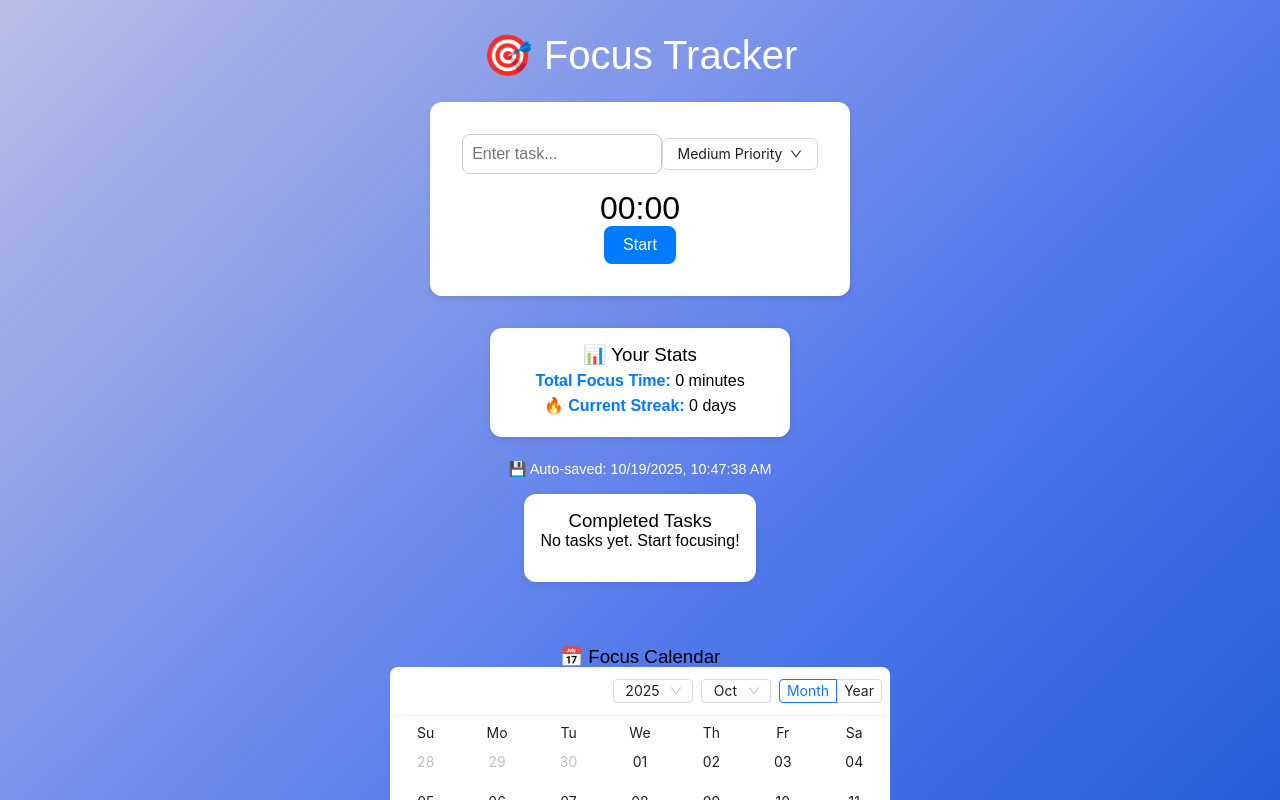
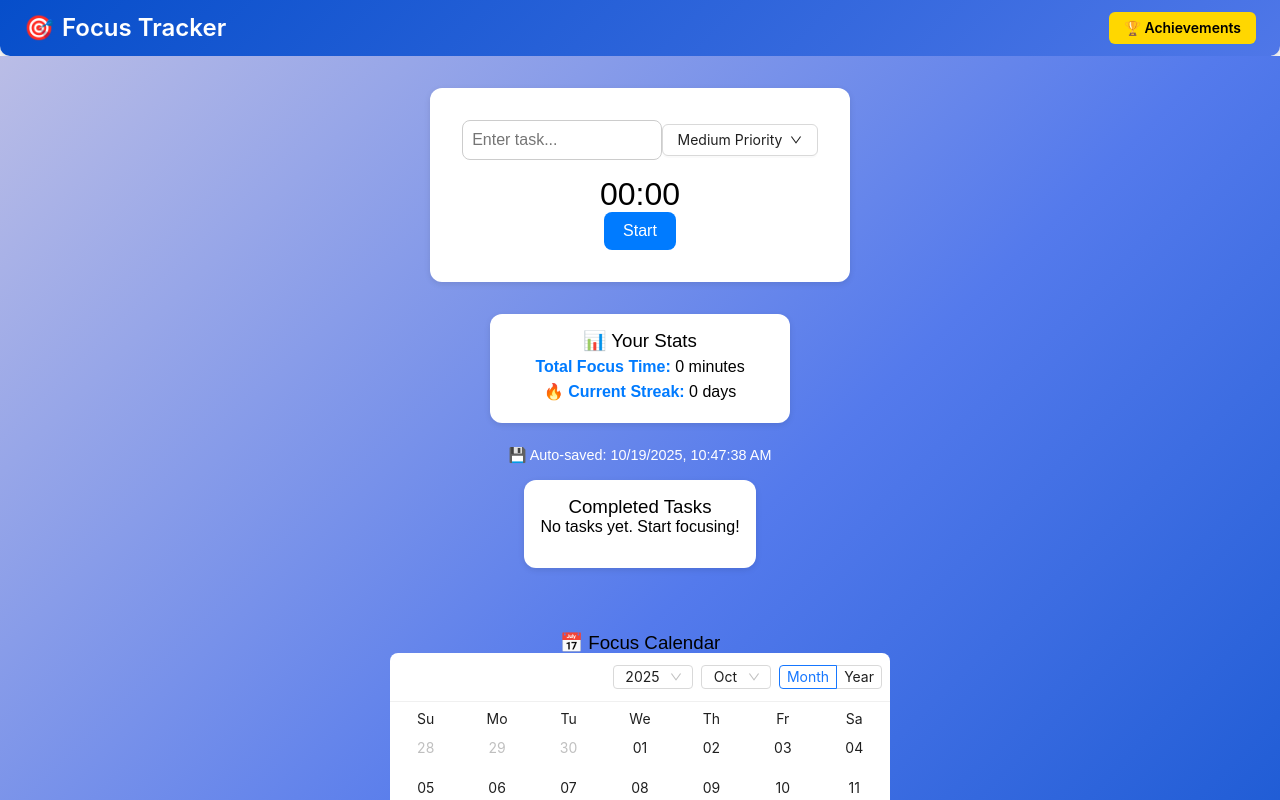
Before and after one commit to Blyn04/focustracker, a React (Create React App) app: page / in a window 1280 px wide. Both pictures are taken after a click on the button "Start Tracking". Shown: the top 800 px of the page. Built offline with nearby package versions, Linux system fonts and the light colour scheme.

Commit message:
HEADER UPDATE

```diff
--- a/src/App.tsx
+++ b/src/App.tsx
@@ -7,6 +7,7 @@ import FocusCalendar from "./components/FocusCalendar";
 import Confetti from "react-confetti";
 import "./styles/App.css";
 import BadgePanel from "./components/BadgePanel";
+import Header from "./components/Header";
 
 interface FocusDay {
   date: string;
@@ -34,6 +35,7 @@ const App: React.FC = () => {
   const [history, setHistory] = useState<FocusDay[]>([]);
   const [showConfetti, setShowConfetti] = useState(false);
   const [earnedBadges, setEarnedBadges] = useState<string[]>([]);
+  const [showAchievements, setShowAchievements] = useState(false);
 
   useEffect(() => {
     const saved = localStorage.getItem("focusData");
@@ -95,7 +97,6 @@ const App: React.FC = () => {
           existing.avgFocusLevel && level
             ? (existing.avgFocusLevel + level) / 2
             : level ?? existing.avgFocusLevel;
-
         return prev.map((h) =>
           h.date === todayStr
             ? {
@@ -106,7 +107,6 @@ const App: React.FC = () => {
               }
             : h
         );
-
       } else {
         return [
           ...prev,
@@ -122,11 +122,9 @@ const App: React.FC = () => {
     if (totalMinutes + minutes >= 100 && !earnedBadges.includes("100 Minutes Focus")) {
       newBadges.push("100 Minutes Focus");
     }
-
     if (newStreak >= 7 && !earnedBadges.includes("7-Day Streak")) {
       newBadges.push("7-Day Streak");
     }
-
     if (todaySessions >= 5 && !earnedBadges.includes("5 Sessions in a Day")) {
       newBadges.push("5 Sessions in a Day");
     }
@@ -144,15 +142,22 @@ const App: React.FC = () => {
       {!hasStarted ? (
         <LandingPage onStart={() => setHasStarted(true)} />
       ) : (
+        <>
+          <Header onOpenAchievements={() => setShowAchievements(true)} />
           <div className="main-content">
-          <h1>🎯 Focus Tracker</h1>
             <FocusTimer onSessionComplete={handleSessionComplete} />
             <Stats totalMinutes={totalMinutes} streak={streak} />
             <p className="last-saved">💾 Auto-saved: {lastSaved}</p>
             <TaskList tasks={tasks} />
             <FocusCalendar history={history} />
-          <BadgePanel earnedBadges={earnedBadges} />
           </div>
+
+          <BadgePanel
+            earnedBadges={earnedBadges}
+            visible={showAchievements}
+            onClose={() => setShowAchievements(false)}
+          />
+        </>
       )}
     </div>
   );
--- a/src/components/BadgePanel.tsx
+++ b/src/components/BadgePanel.tsx
@@ -1,5 +1,5 @@
 import React, { useState } from "react";
-import { Modal, Card, Row, Col, Button } from "antd";
+import { Modal, Card, Row, Col } from "antd";
 import "../styles/BadgePanel.css";
 
 interface Badge {
@@ -11,6 +11,8 @@ interface Badge {
 
 interface BadgePanelProps {
   earnedBadges: string[];
+  visible: boolean;
+  onClose: () => void;
 }
 
 const ALL_BADGES: Omit<Badge, "earned">[] = [
@@ -19,26 +21,14 @@ const ALL_BADGES: Omit<Badge, "earned">[] = [
   { id: "5SessionsDay", name: "5 Sessions in a Day", description: "Complete 5 sessions in one day" },
 ];
 
-const BadgePanel: React.FC<BadgePanelProps> = ({ earnedBadges }) => {
-  const [isModalVisible, setIsModalVisible] = useState(false);
-
+const BadgePanel: React.FC<BadgePanelProps> = ({ earnedBadges, visible, onClose }) => {
   const badges: Badge[] = ALL_BADGES.map((b) => ({
     ...b,
     earned: earnedBadges.includes(b.name),
   }));
 
   return (
-    <div className="badge-panel">
-      <Button type="primary" onClick={() => setIsModalVisible(true)}>
-        🏆 Achievements
-      </Button>
-
-      <Modal
-        title="Achievements"
-        open={isModalVisible}
-        onCancel={() => setIsModalVisible(false)}
-        footer={null}
-      >
+    <Modal title="Achievements" open={visible} onCancel={onClose} footer={null}>
       <Row gutter={[16, 16]}>
         {badges.map((badge) => (
           <Col key={badge.id} xs={24} sm={12} md={8}>
@@ -62,7 +52,6 @@ const BadgePanel: React.FC<BadgePanelProps> = ({ earnedBadges }) => {
         ))}
       </Row>
     </Modal>
-    </div>
   );
 };
 
--- a/src/components/Header.tsx
+++ b/src/components/Header.tsx
@@ -0,0 +1,24 @@
+import React from "react";
+import { Button } from "antd";
+import "../styles/Header.css";
+
+interface HeaderProps {
+  onOpenAchievements: () => void;
+}
+
+const Header: React.FC<HeaderProps> = ({ onOpenAchievements }) => {
+  return (
+    <header className="app-header">
+      <div className="logo">
+        🎯 <span>Focus Tracker</span>
+      </div>
+      <nav className="header-actions">
+        <Button type="primary" onClick={onOpenAchievements}>
+          🏆 Achievements
+        </Button>
+      </nav>
+    </header>
+  );
+};
+
+export default Header;
--- a/src/styles/Header.css
+++ b/src/styles/Header.css
@@ -0,0 +1,35 @@
+.app-header {
+  display: flex;
+  justify-content: space-between;
+  align-items: center;
+  background: linear-gradient(135deg, #064eca, #4f77e8);
+  color: white;
+  padding: 0.75rem 1.5rem;
+  border-radius: 0 0 10px 10px;
+  box-shadow: 0 2px 10px rgba(0, 0, 0, 0.2);
+}
+
+.logo {
+  font-size: 1.5rem;
+  font-weight: 600;
+  display: flex;
+  align-items: center;
+  gap: 0.5rem;
+}
+
+.header-actions {
+  display: flex;
+  align-items: center;
+  gap: 1rem;
+}
+
+.header-actions button {
+  background-color: #ffd700 !important;
+  color: #000 !important;
+  font-weight: 600;
+  border: none;
+}
+
+.header-actions button:hover {
+  background-color: #ffec80 !important;
+}
```
Lines whose indentation alone changed are shown as unchanged.
